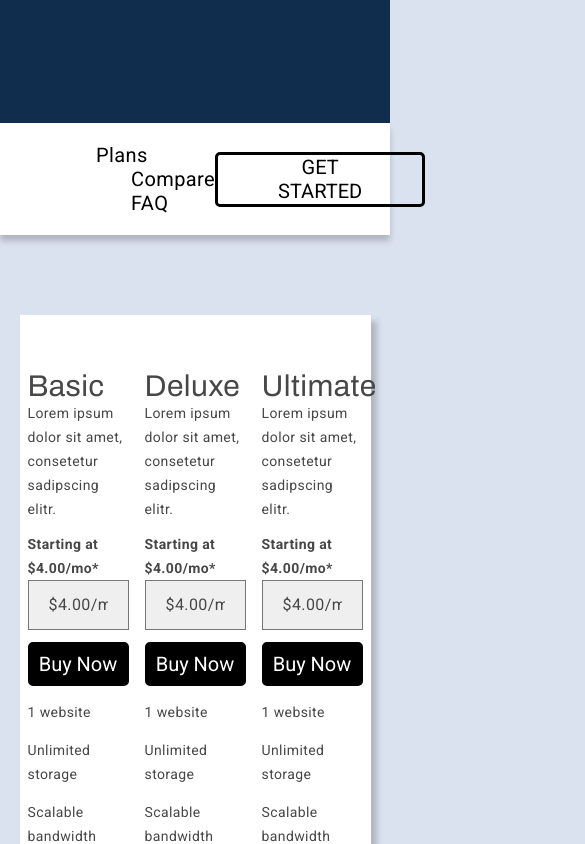
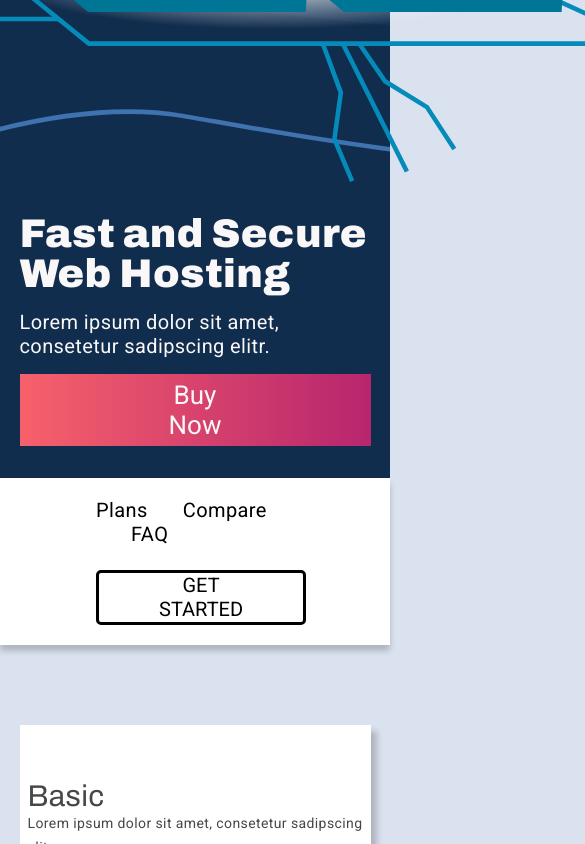
Before and after one commit to Schynol-dev/hosting-provider-template-demo, a React (Create React App) app: page / in a window 390 px wide. Shown: the part 760-1604 px from the top of the page, 585 px wide, since content can reach past the window. Built offline with nearby package versions, Linux system fonts and the light colour scheme.

Commit message:
Adding basic responsiveness

```diff
--- a/src/assets/css/main.css
+++ b/src/assets/css/main.css
@@ -317,6 +317,12 @@ p, ul, ol, dl, table {
           justify-content: space-between;
 }
 
+.flex-container.flex-wrap {
+  -ms-flex-wrap: wrap;
+  flex-wrap: wrap;
+  gap: .5em;
+}
+
 .flex-container.border-top {
   border-top: 1px solid rgba(97, 161, 161, 0.2);
 }
@@ -346,6 +352,9 @@ p, ul, ol, dl, table {
   -webkit-box-pack: justify;
       -ms-flex-pack: justify;
           justify-content: space-between;
+  -ms-flex-wrap: wrap;
+  flex-wrap: wrap;
+  gap: 1.5em;
   background-color: #fff;
   color: #000;
   padding: 1.25em 6em;
@@ -412,7 +421,20 @@ p, ul, ol, dl, table {
   -webkit-box-pack: justify;
       -ms-flex-pack: justify;
           justify-content: space-between;
+  -ms-flex-wrap: wrap;
+  flex-wrap: wrap;
+  gap: 2em;
   min-height: 80vh;
+}
+
+@media screen and (max-width: 1280px) {
+  .hosting-header {
+    -moz-justify-content: center;
+    -ms-justify-content: center;
+    -webkit-box-pack: center;
+        -ms-flex-pack: center;
+            justify-content: center;
+  }
 }
 
 .hosting-header__image {
@@ -421,12 +443,28 @@ p, ul, ol, dl, table {
   margin: 7% 0 0 -8em;
 }
 
+@media screen and (max-width: 1280px) {
+  .hosting-header__image {
+    max-width: auto;
+    max-height: 80vh;
+    margin: 0;
+  }
+}
+
 .hosting-header__content {
   -webkit-align-self: center;
   -ms-align-self: center;
   -ms-flex-item-align: center;
       -ms-grid-row-align: center;
       align-self: center;
+}
+
+@media screen and (max-width: 1280px) {
+  .hosting-header__content {
+    -ms-grid-column-align: center;
+        justify-self: center;
+    margin-bottom: 2em;
+  }
 }
 
 .hosting-header__title {
@@ -500,6 +538,18 @@ p, ul, ol, dl, table {
   background-color: #fff;
   padding: 3.5em .5em 2em .5em;
   min-width: 32%;
+}
+
+@media screen and (max-width: 1280px) {
+  .card {
+    min-width: calc(50% - .25em);
+  }
+}
+
+@media screen and (max-width: 736px) {
+  .card {
+    min-width: 100%;
+  }
 }
 
 .card__description, .card__price {
@@ -599,6 +649,13 @@ p, ul, ol, dl, table {
   width: 50%;
 }
 
+@media screen and (max-width: 1280px) {
+  .domain__search {
+    width: 100%;
+    margin-top: 1em;
+  }
+}
+
 .links {
   margin-top: 6em;
   margin-bottom: 6em;
--- a/src/components/Footer.jsx
+++ b/src/components/Footer.jsx
@@ -9,7 +9,7 @@ function Footer() {
     return (
         <div className="wrapper style2 padding">
             <div className="container">
-                <div className="domain flex-container space-between">
+                <div className="domain flex-container space-between flex-wrap">
                     <h2 className="domain__title">Search for you domain today.</h2>
                     <input type="text" className="domain__search" placeholder="Search and find out if your domain is available" />
                 </div>
@@ -44,7 +44,7 @@ function Footer() {
                         </div>
                     </div>
                 </div>
-                <div className="flex-container space-between">
+                <div className="flex-container space-between flex-wrap">
                     <div className="flex-item">
                         <p>Copyright © {new Date().getFullYear()} || Design: <a href="http://kamilschynol.com/" target="_blank" rel="noreferrer">Kamil Schynol</a></p>
                     </div>
--- a/src/components/Hosting.jsx
+++ b/src/components/Hosting.jsx
@@ -39,7 +39,7 @@ function Hosting() {
 
         <section id="plans" className="wrapper padding">
             <div className="container">
-                <div className="flex-container space-between">
+                <div className="flex-container space-between flex-wrap">
                     <Card
                         title='Basic'
                         description='Lorem ipsum dolor sit amet, consetetur sadipscing elitr.'
--- a/src/scss/components/_footer.scss
+++ b/src/scss/components/_footer.scss
@@ -12,6 +12,11 @@
         height: 3em;
         outline: none;
         width: 50%;
+
+        @include breakpoint('<=large') {
+            width: 100%;
+            margin-top: 1em;
+        }
     }
 }
 
--- a/src/scss/components/_header.scss
+++ b/src/scss/components/_header.scss
@@ -8,16 +8,33 @@
 .hosting-header {
     @include vendor('display', 'flex');
     @include vendor('justify-content', 'space-between');
+    @include vendor('flex-wrap', 'wrap');
+    gap: 2em;
     min-height: 80vh;
+
+    @include breakpoint('<=large') {
+        @include vendor('justify-content', 'center');
+    }
 
     &__image {
         max-width: auto;
         max-height: 60vh;
         margin: 7% 0 0 -8em;
+
+        @include breakpoint('<=large') {
+            max-width: auto;
+            max-height: 80vh;
+            margin: 0;
+        }
     }
 
     &__content {
         @include vendor('align-self', 'center');
+
+        @include breakpoint('<=large') {
+            @include vendor('justify-self', 'center');
+            margin-bottom: 2em;
+        }
     }
 
     &__title {
--- a/src/scss/components/_navigation.scss
+++ b/src/scss/components/_navigation.scss
@@ -1,6 +1,8 @@
 .menu {
     @include vendor('display', 'flex');
     @include vendor('justify-content', 'space-between');
+    @include vendor('flex-wrap', 'wrap');
+    gap: 1.5em;
     background-color: #fff;
     color: #000;
 
--- a/src/scss/layout/_flex-container.scss
+++ b/src/scss/layout/_flex-container.scss
@@ -3,6 +3,11 @@
 
     &.space-between {
         @include vendor('justify-content', 'space-between');
+    }
+
+    &.flex-wrap {
+        @include vendor('flex-wrap', 'wrap');
+        gap: .5em;
     }
 
     &.border-top {
```
Also changed, not shown: src/scss/components/_card.scss (+8 -0 lines), 1 other file (tests, documents, lock files or other folders).
